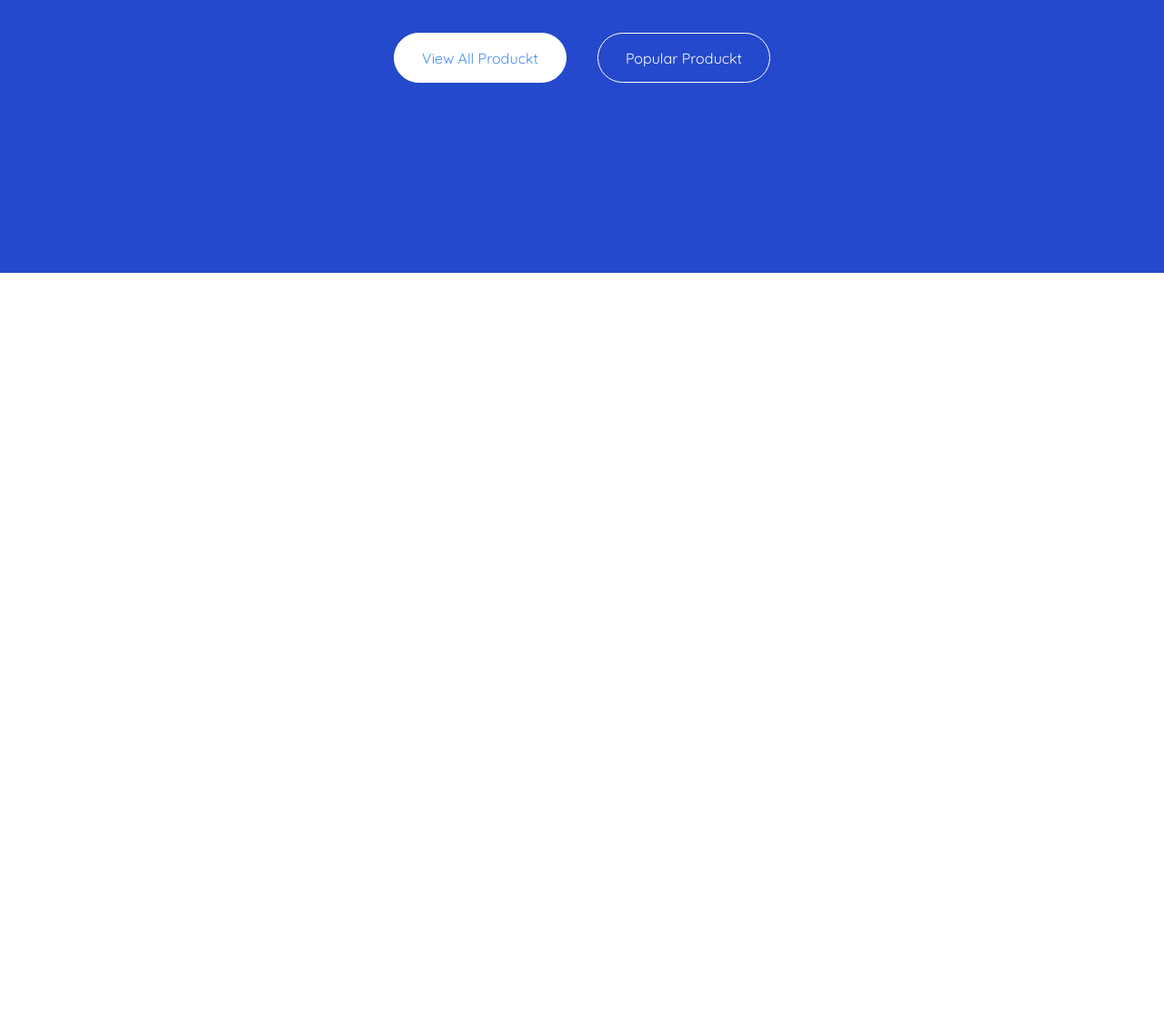
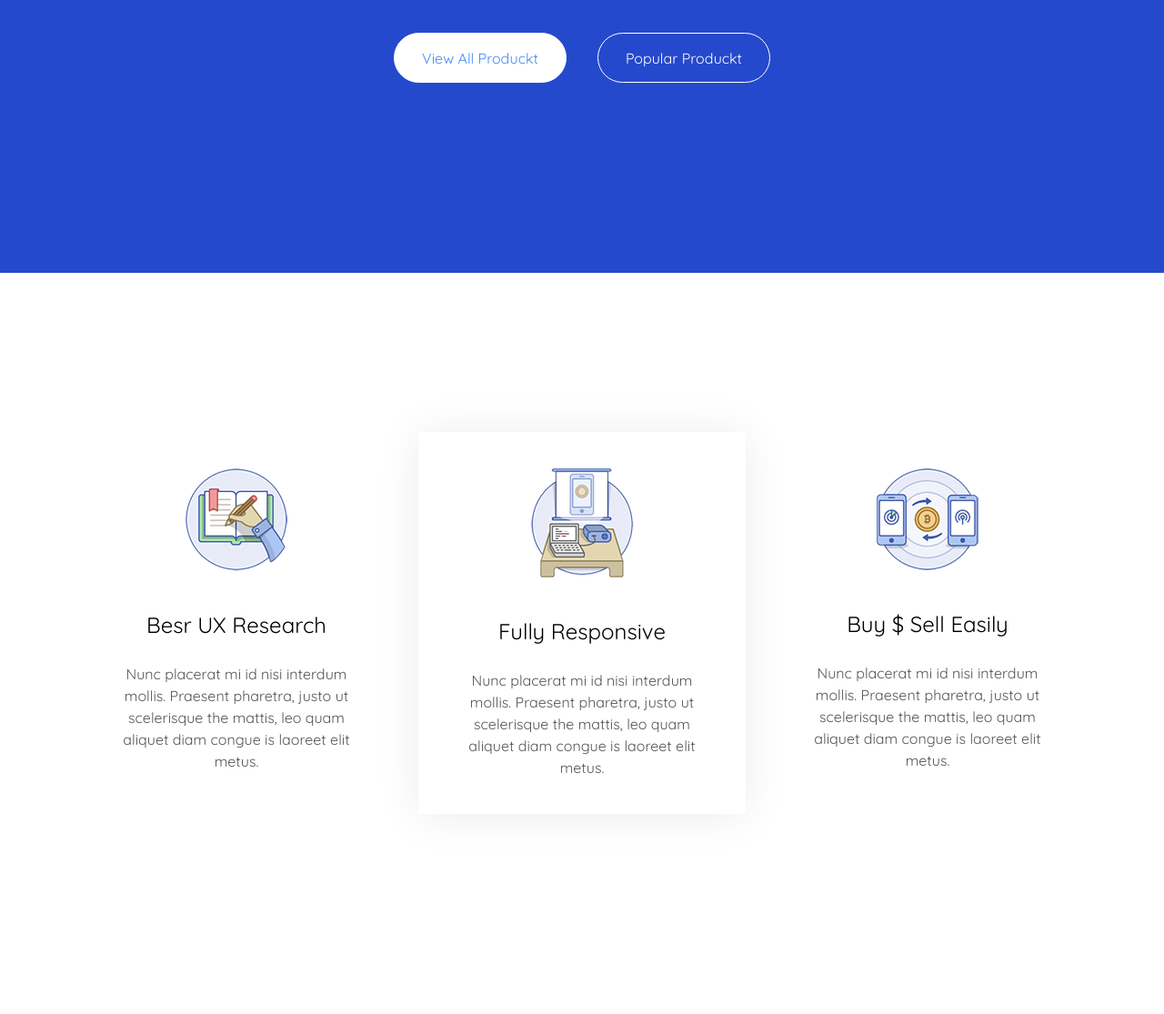
Before and after one commit to Alina-Zadorojnaya/MartPlace, a website: page app/index.html in a window 1280 px wide. Shown: the part 605-1720 px from the top of the page at 91% size. Before the commit the page ends 905 px from the top, so only its background shows below. Drawn offline with nearby package versions, Linux system fonts and the light colour scheme; files that its build step writes are made by us from their sources.

Commit message:
'advantages'

```diff
--- a/app/index.html
+++ b/app/index.html
@@ -71,7 +71,7 @@
                     </nav>
                     <div class="header__form-search">
                         <form>
-                            <input type="text" placeholder="  Search product here..." required>
+                            <input type="text" placeholder="Search product here..." required>
                             <button class="saerch__btn" type="submit">
                                 <img src="images/icons/magnifier.png">
                             </button>
@@ -96,13 +96,54 @@
 
                 <div class="section__btn">
                     <div class="produckt-all">
-                        <a  href="#"> View All Produckt</a>
+                        <a href="#"> View All Produckt</a>
                     </div>
                     <div class="produckt-popular">
-                        <a  href="#"> Popular Produckt</a>
+                        <a href="#"> Popular Produckt</a>
                     </div>
                 </div>
 
+            </div>
+        </div>
+    </section>
+
+    <section class="advantages">
+        <div class="container">
+            <div class="advantages__inner">
+                <div class="advantages__item">
+                    <img src="images/icons/best.png" alt="">
+                    <div class="advantages__title">
+                       <a href="#">Besr UX Research</a>
+                    </div>
+                    <div class="advantages__text">
+                        Nunc placerat mi id nisi interdum mollis. Praesent pharetra, justo ut scelerisque
+                        the mattis, leo quam aliquet diam
+                        congue is laoreet elit metus.
+                    </div>
+                </div>
+
+                <div class="advantages__item box__active">
+                    <img src="images/icons/fully.png" alt="">
+                    <div class="advantages__title">
+                      <a href="#">Fully Responsive</a>
+                    </div>
+                    <div class="advantages__text">
+                        Nunc placerat mi id nisi interdum mollis. Praesent pharetra, justo ut scelerisque
+                        the mattis, leo quam aliquet diam
+                        congue is laoreet elit metus.
+                    </div>
+                </div>
+                <div class="advantages__item">
+                    <img src="images/icons/buy.png" alt="">
+                    <div class="advantages__title">
+                        <a href="#">Buy $ Sell Easily</a>
+                    </div>
+                    <div class="advantages__text">
+                        Nunc placerat mi id nisi interdum mollis. Praesent pharetra, justo ut scelerisque
+                        the mattis, leo quam aliquet diam
+                        congue is laoreet elit metus.
+                    </div>
+                </div>
             </div>
         </div>
     </section>
--- a/app/scss/style.scss
+++ b/app/scss/style.scss
@@ -244,3 +244,45 @@
         color: #fff;
     }
 }
+
+/*---------------box__option---------*/
+
+.advantages{
+    min-height: 650px;
+}
+.advantages__inner{
+    display: flex;
+    justify-content: space-between;
+    margin-top: 165px;
+    text-align: center;
+}
+.advantages__item{
+    min-width: 360px;
+    height: 420px;
+    padding: 40px 35px 0px 35px;
+    margin: 10px;
+    img{
+        margin-bottom: 40px;
+    }
+    .advantages__title{
+        margin-bottom: 30px;
+        font-size: 24px;
+        font-family: 'Quicksand', sans-serif;
+        font-weight: 400;
+        a{
+            color: #010101;
+        }
+    }
+    .advantages__text{
+        font-size: 16px;
+        font-family: 'Quicksand', sans-serif;
+        font-weight: 400;
+        line-height: 24px;
+        color: #555555;
+    }
+}
+.box__active{
+    border-radius: 4px;
+    background-color: rgb(255, 255, 255);
+    box-shadow: 0px 2px 50px 0px rgba(0, 0, 0, 0.08);
+}
```
Also changed, not shown: app/images/icons/best.png (added), app/images/icons/buy.png (added), app/images/icons/fully.png (added).
